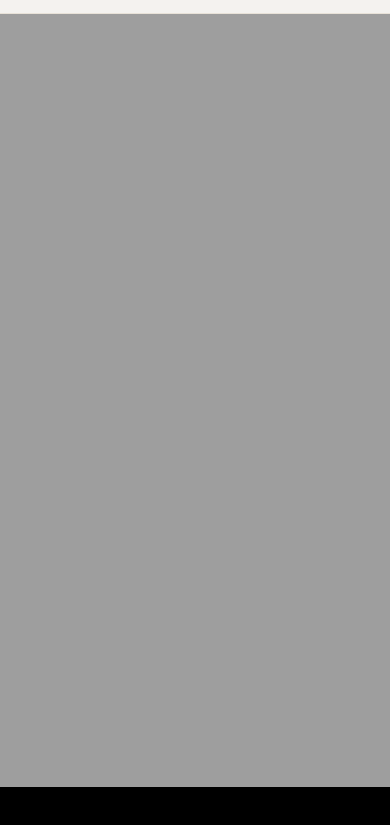
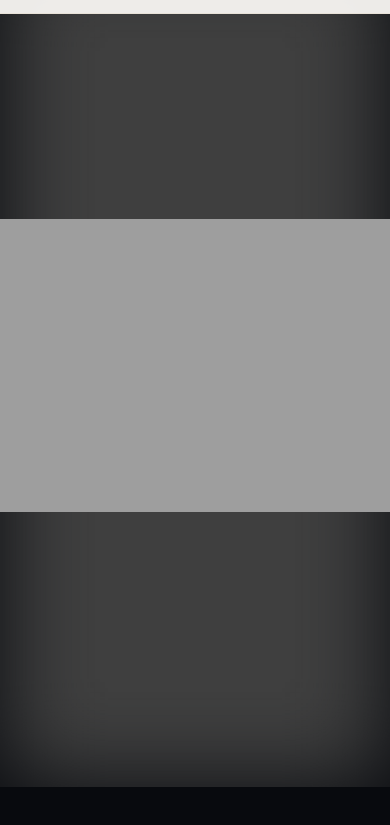
Before and after one commit to Hardik637/dubai-luxury-real-estate, a website built with Vite: page index.html in a window 390 px wide. Shown: the part 57-882 px from the top of the page. Built offline with nearby package versions, Linux system fonts and the light colour scheme; animation ran at ten frames a second.

Commit message:
fix(mobile): fit 16:9 hero frames uncropped with ambient backdrop, remove canvas object-fit cover bug

```diff
--- a/src/hero-scroll.js
+++ b/src/hero-scroll.js
@@ -196,9 +196,49 @@ export class HeroScrollEngine {
     const cWidth = canvas.width;
     const cHeight = canvas.height;
 
-    // High quality center crop cover calculation
+    const isMobile = window.innerWidth <= 768;
     const imgWidth = img.naturalWidth;
     const imgHeight = img.naturalHeight;
+
+    ctx.imageSmoothingEnabled = true;
+    ctx.imageSmoothingQuality = 'high';
+
+    if (isMobile) {
+      // MOBILE: FIT IN (CONTAIN) - ZERO CROPPING OF THE 16:9 FRAME
+      ctx.fillStyle = '#080A0E';
+      ctx.fillRect(0, 0, cWidth, cHeight);
+
+      // Soft ambient background reflection to eliminate harsh black void and harmonize with frame lighting
+      let ambientDrawn = false;
+      try {
+        if ('filter' in ctx) {
+          ctx.save();
+          ctx.filter = 'blur(45px) brightness(0.4)';
+          ctx.drawImage(img, 0, 0, cWidth, cHeight);
+          ctx.restore();
+          ambientDrawn = true;
+        }
+      } catch (e) {}
+
+      if (!ambientDrawn) {
+        const grad = ctx.createLinearGradient(0, 0, 0, cHeight);
+        grad.addColorStop(0, '#0E131B');
+        grad.addColorStop(0.5, '#05070A');
+        grad.addColorStop(1, '#0E131B');
+        ctx.fillStyle = grad;
+        ctx.fillRect(0, 0, cWidth, cHeight);
+      }
+
+      // Calculate uncropped contain dimensions
+      const scale = Math.min(cWidth / imgWidth, cHeight / imgHeight);
+      const fitW = Math.round(imgWidth * scale);
+      const fitH = Math.round(imgHeight * scale);
+      const fitX = Math.round((cWidth - fitW) / 2);
+      const fitY = Math.round((cHeight - fitH) / 2);
+
+      ctx.drawImage(img, 0, 0, imgWidth, imgHeight, fitX, fitY, fitW, fitH);
+    } else {
+      // DESKTOP: UNTOUCHED - Clean cinematic cover
       const canvasRatio = cWidth / cHeight;
       const imgRatio = imgWidth / imgHeight;
 
@@ -216,8 +256,7 @@ export class HeroScrollEngine {
         sy = (imgHeight - sHeight) / 2;
       }
 
-    ctx.imageSmoothingEnabled = true;
-    ctx.imageSmoothingQuality = 'high';
       ctx.drawImage(img, sx, sy, sWidth, sHeight, 0, 0, cWidth, cHeight);
     }
   }
+}
--- a/src/style.css
+++ b/src/style.css
@@ -101,8 +101,7 @@ a {
   width: 100vw;
   height: 100vh;
   display: block;
-  object-fit: cover;
-  background-color: #000;
+  background-color: #080A0E;
 }
 
 /* --------------------------------------------------------------------------
@@ -1883,15 +1882,25 @@ a {
     padding-right: 20px;
   }
 
-  /* Hero frames dynamic mobile height */
+  /* Hero frames dynamic mobile fit */
   .hero-scroll-container {
-    height: 400vh;
-  }
-
-  .hero-sticky-viewport,
+    height: 360vh;
+    background-color: #080A0E;
+  }
+
+  .hero-sticky-viewport {
+    height: 100dvh;
+    height: 100vh;
+    width: 100vw;
+    background-color: #080A0E;
+  }
+
   #hero-canvas {
     height: 100dvh;
     height: 100vh;
+    width: 100vw;
+    display: block;
+    background-color: #080A0E;
     image-rendering: -webkit-optimize-contrast;
   }
 
```
Lines whose indentation alone changed are shown as unchanged.
